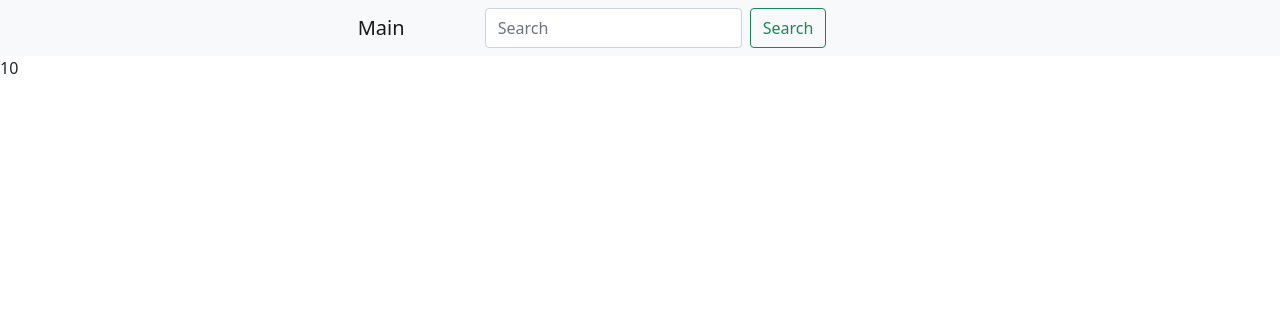
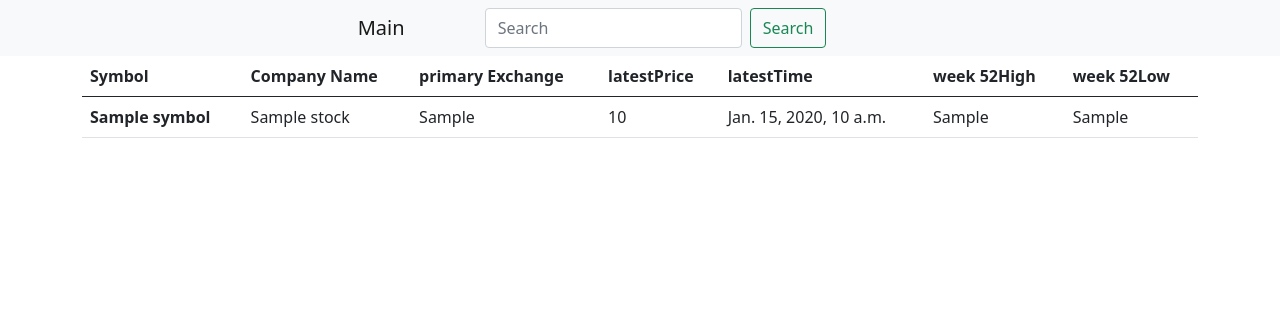
Before and after one commit to wooyong99/IEX-Cloud-Project, a Django app: template stocks/templates/stocks/search.html in a window 1280 px wide. Shown: the top 316 px of the page. Run offline with Django 3.2, Linux system fonts and the light colour scheme; the template is opened without the code that fills it: most values are stand-ins (such as "Sample title", 1, 10 or a date in 2020).

Commit message:
필요 데이터 추출 및 노출

```diff
--- a/stocks/templates/stocks/search.html
+++ b/stocks/templates/stocks/search.html
@@ -1,6 +1,30 @@
 {% extends 'stocks/base.html' %}
 
 {% block content %}
-{{stock}}
-
-{% endblock %}g
+<div class="container">
+    <table class="table">
+      <thead>
+        <tr>
+          <th scope="col">Symbol</th>
+          <th scope="col">Company Name</th>
+          <th scope="col">primary Exchange</th>
+          <th scope="col">latestPrice</th>
+          <th scope="col">latestTime</th>
+            <th scope="col">week 52High</th>
+            <th scope="col">week 52Low</th>
+        </tr>
+      </thead>
+      <tbody>
+        <tr>
+          <th scope="row">{{ stock.symbol }}</th>
+          <td>{{ stock.companyName }}</td>
+          <td>{{ stock.primaryExchange }}</td>
+          <td>{{ stock.latestPrice }}</td>
+            <td>{{ stock.latestTime }}</td>
+            <td>{{ stock.week52High }}</td>
+            <td>{{ stock.week52Low }}</td>
+        </tr>
+      </tbody>
+    </table>
+</div>
+{% endblock %}
--- a/stocks/views.py
+++ b/stocks/views.py
@@ -17,11 +17,10 @@ def search(request):
         word = request.GET.get('word')[:4]
 
         stock_api = requests.get("https://api.iex.cloud/v1/data/core/quote/{0}?token=pk_8d7f88195da14dc396d5f8a2521a0624".format(word))
-
-        stock = json.loads(stock_api.content)
+        stock = json.loads(stock_api.content)[0]
     except Exception as e:
         stock = ""
 
-    content = {'stock' : stock}
+    content = {'stock': stock}
 
     return render(request, "stocks/search.html", content)
```
